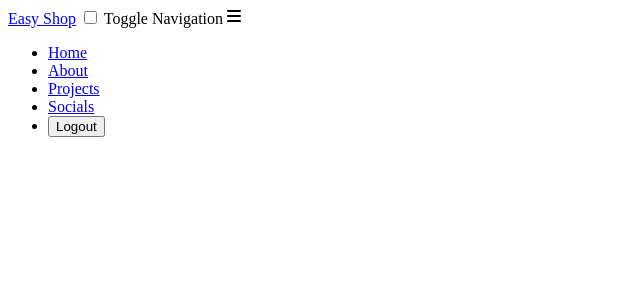
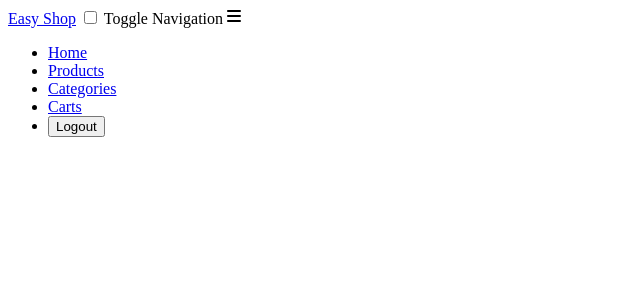
Before and after one commit to MHibriziF/easy-shop, a Django app: template main/templates/navbar.html in a window 1280 px wide. Shown: the top 300 px of the page, without its empty margins (0-640 px from the left). Run offline with Django 5.2, Linux system fonts and the light colour scheme; the template is opened without the code that fills it, so the values that code supplies are empty.

Commit message:
style navbar

```diff
--- a/main/templates/navbar.html
+++ b/main/templates/navbar.html
@@ -1,6 +1,6 @@
-<header class="backdrop-blur-sm bg-black/30 text-white font-poppins sticky top-0 z-10">
+<header class="backdrop-blur-sm bg-[#16423C]/30 text-white font-poppins sticky top-0 z-10">
   <nav class="p-5 md:flex md:items-center md:justify-between">
-    <span class="text-2xl">
+    <span class="text-2xl font-bold">
       <a href="#">Easy Shop</a>
     </span>
 
@@ -18,20 +18,19 @@
         <a href="#" class="hover:text-cyan-100">Home</a>
       </li>
       <li class="mx-4 md:my-0 md:static my-4">
-        <a href="#about-me" class="hover:text-cyan-100">About</a>
+        <a href="#about-me" class="hover:text-cyan-100">Products</a>
       </li>
       <li class="mx-4 md:my-0 md:static my-4">
-        <a href="#projects" class="hover:text-cyan-100">Projects</a>
+        <a href="#projects" class="hover:text-cyan-100">Categories</a>
       </li>
       <li class="mx-4 md:my-0 md:static my-4">
-        <a href="#socials" class="hover:text-cyan-100">Socials</a>
+        <a href="#socials" class="hover:text-cyan-100">Carts</a>
       </li>
-      <li>
-        <a href="{% url 'main:logout' %}">
-            <button>Logout</button>
+      <li class="mx-4 md:my-0 md:static my-4">
+        <a href="{% url 'main:logout' %}" class="bg-red-600 rounded-md px-4 py-2">
+            <button >Logout</button>
         </a>
       </li>
-
     </ul>
   </nav>
 </header>
```
